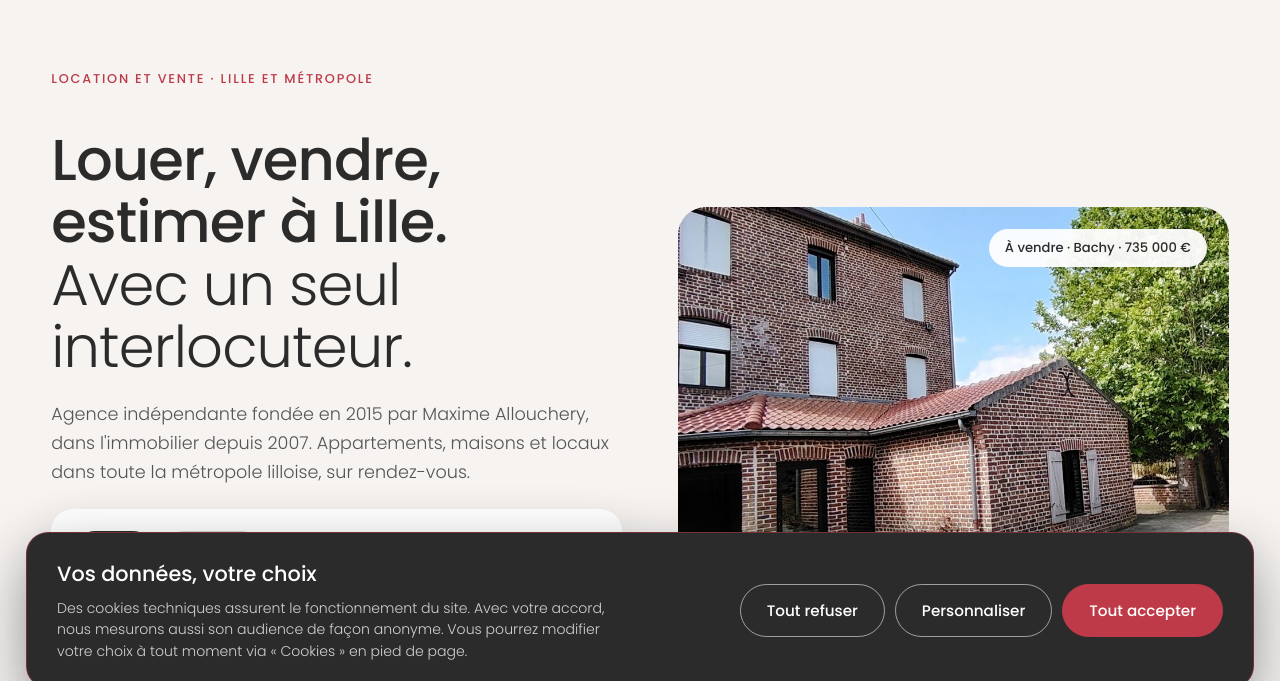
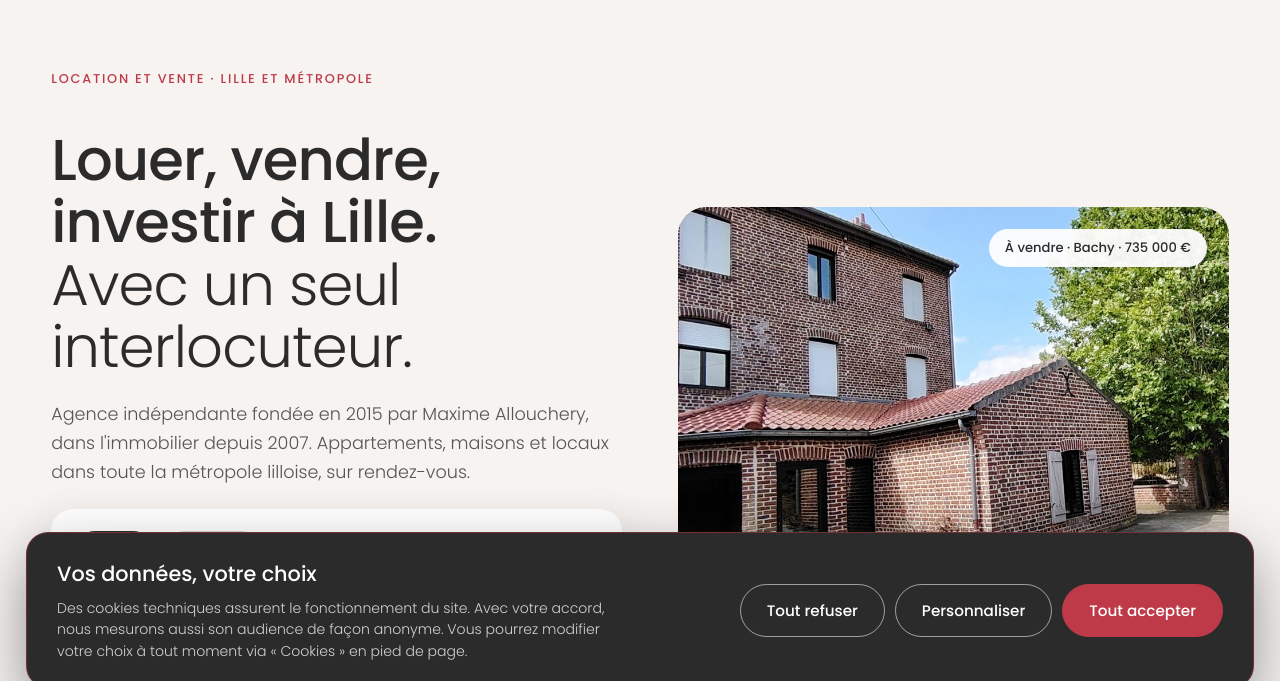
Before and after one commit to maximeallouchery59/clubim-site, a plain HTML site: page index.html in a window 1280 px wide. Shown: the part 86-767 px from the top of the page. Drawn offline with Linux system fonts and the light colour scheme.

Commit message:
Accueil : titre « Louer, vendre, investir à Lille »
Co-Authored-By: Claude Opus 5.5 <noreply@anthropic.com>
Claude-Session: https://claude.ai/code/session_01VpWLSK1tkJnoi5r2Z9KNwD

```diff
--- a/index.html
+++ b/index.html
@@ -75,7 +75,7 @@
     <div class="container">
       <div class="hero-v2-text">
         <p class="kicker">Location et vente · Lille et métropole</p>
-        <h1>Louer, vendre, estimer à Lille. <span>Avec un seul interlocuteur.</span></h1>
+        <h1>Louer, vendre, investir à Lille. <span>Avec un seul interlocuteur.</span></h1>
         <p class="lead">Agence indépendante fondée en 2015 par Maxime Allouchery, dans l'immobilier depuis 2007. Appartements, maisons et locaux dans toute la métropole lilloise, sur rendez-vous.</p>
 
         <form class="search-panel" id="quick-search" aria-label="Rechercher un bien">
```
